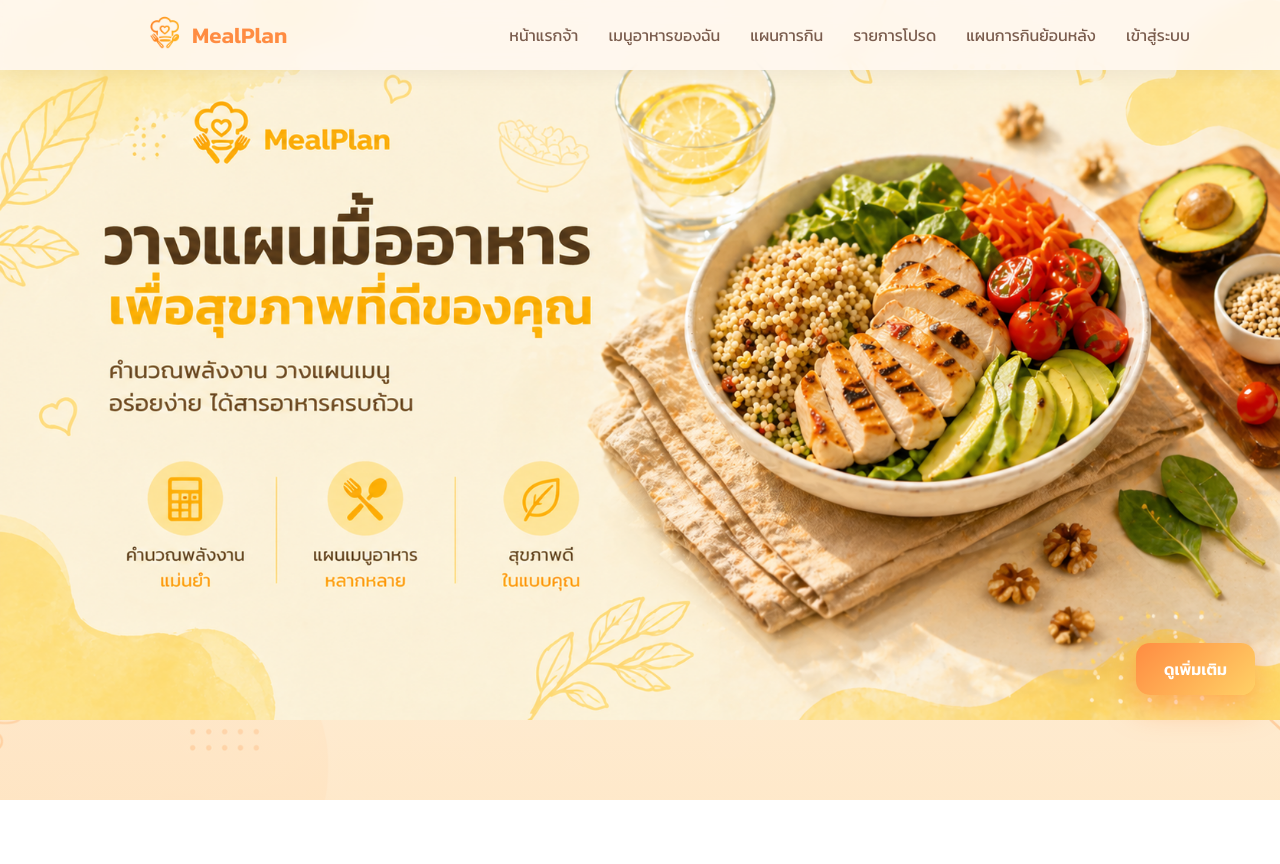
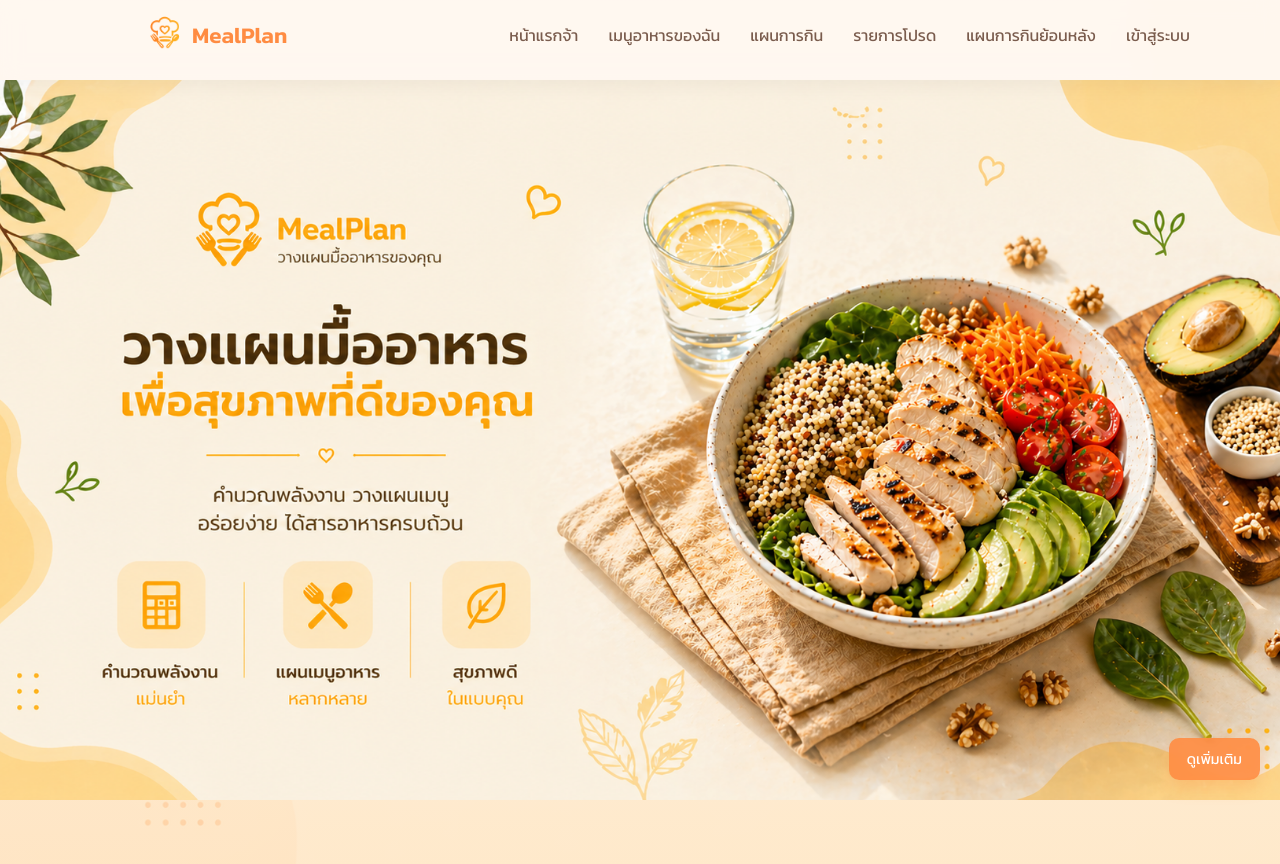
Before and after one commit to natnicha3548-droid/mealplanning, a React (Create React App) app: page / in a window 1280 px wide. Shown: the top 864 px of the page. Before the commit the page ends 800 px from the top, so only its background shows below. Built offline with nearby package versions, Linux system fonts and the light colour scheme.

Commit message:
แก้ app.css + รูปสไลด์

```diff
--- a/src/App.css
+++ b/src/App.css
@@ -103,6 +103,7 @@ body {
   position: fixed;
   top: 0;
   width: 100%;
+  height: 80px;
   z-index: 1000;
   background: rgba(255, 248, 240, 0.9);
   backdrop-filter: blur(10px);
@@ -515,21 +516,16 @@ body {
 }
 
 .slideshow {
-  position: relative;
   width: 100%;
-  margin-bottom: 35px;
-
-  /* เอาการล็อกความสูงออก */
-  display: flex;
-  justify-content: center;
+  height: calc(100vh - 80px);
+  margin-top: 80px;
+  overflow: hidden;
 }
 
-/* ใช้กับ <img> */
 .slide-img {
-  width: auto;
-  height: auto;
-  max-width: 100%;
-  display: block;
+  width: 100%;
+  height: 100%;
+  object-fit: cover;
 }
 
 .text-center {
@@ -554,26 +550,25 @@ body {
 
 .view-more {
   position: absolute;
-  bottom: 25px;
-  right: 25px;
-  background: linear-gradient(135deg, #ff8c42, #ffd166);
-  color: white;
-  padding: 14px 28px;
-  border-radius: 14px;
-  font-size: 1rem;
-  font-weight: 600;
+  bottom: 20px;
+  right: 20px;
+  background: rgba(255, 140, 66, 0.9);
+  color: #fff;
+  padding: 10px 18px;
+  border-radius: 10px;
+  font-size: 0.9rem;
+  font-weight: 500;
   text-decoration: none;
-  box-shadow: 0 12px 30px rgba(255, 140, 66, 0.6);
-  backdrop-filter: blur(6px);
-  transition: all 0.25s ease;
+  box-shadow: 0 6px 18px rgba(255, 140, 66, 0.3);
+  backdrop-filter: blur(8px);
+  transition: all 0.2s ease;
 }
 
 .view-more:hover {
-  transform: translateY(-4px) scale(1.05);
-  box-shadow: 0 18px 40px rgba(255, 140, 66, 0.8);
-  filter: brightness(1.1);
+  transform: translateY(-2px);
+  box-shadow: 0 10px 22px rgba(255, 140, 66, 0.4);
+  background: rgba(255, 140, 66, 1);
 }
-
 
 .nutrition-card {
   max-width: 650px;
```
Also changed, not shown: src/assets/sl1.png, src/assets/sl2.png.
